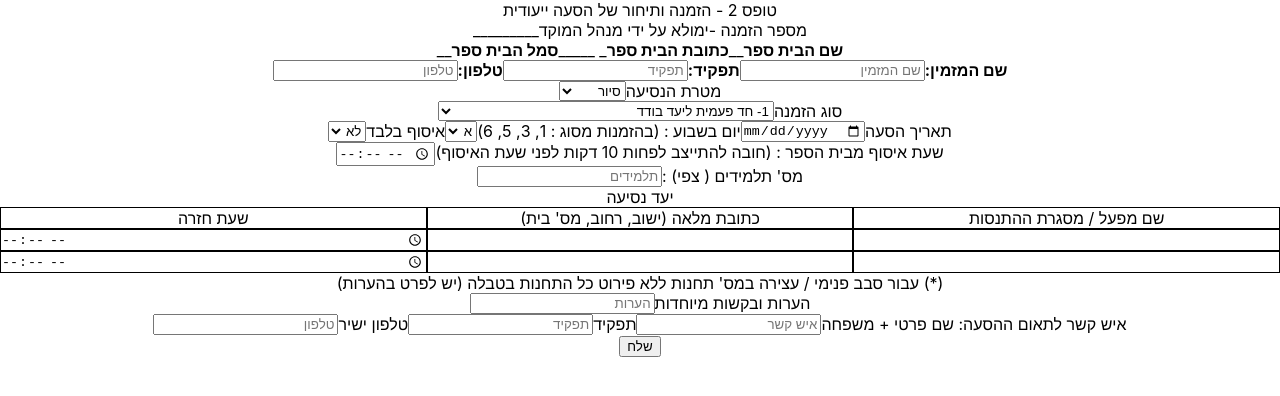
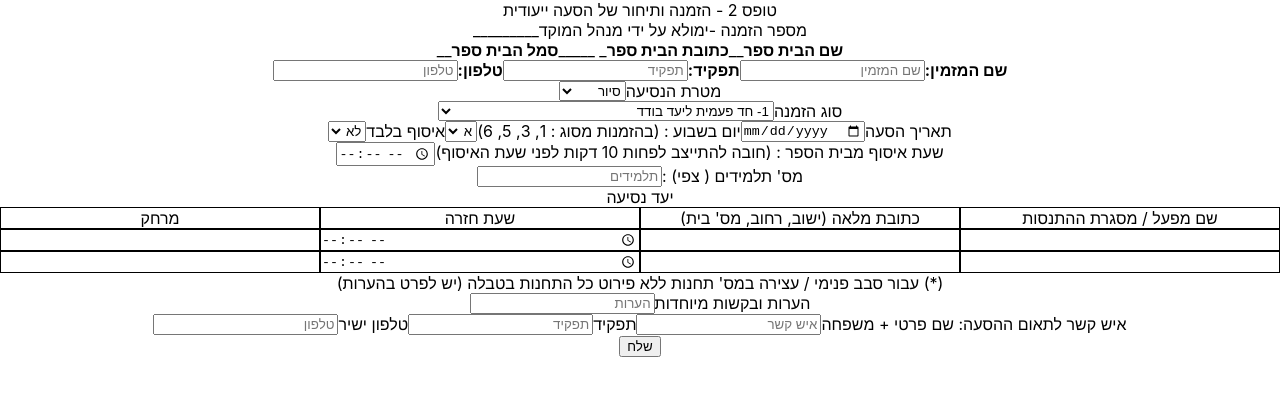
Before and after one commit to IMBenB/way2go, a React (Create React App) app in the folder client/: page /orderForm in a window 1280 px wide. Shown: the top 396 px of the page. Built offline with nearby package versions, Linux system fonts and the light colour scheme.

Commit message:
adding distance

```diff
--- a/client/src/view/oreders/Orders.js
+++ b/client/src/view/oreders/Orders.js
@@ -87,7 +87,7 @@ class Orders extends React.Component {
                      שעת נסיעה{this.state.orders[index].ordertravel_time},  </div><div> איסוף בלבד:{this.state.orders[index].pickuponly},  </div><div> מספר תלמידים:{this.state.orders[index].order_students_number},  </div><div>
                      יעד הנסיעה{this.state.orders[index].oredr_destanation},  </div><div> כתובת היעד{this.state.orders[index].order_address},  </div><div> שעת חזרה{this.state.orders[index].order_return_time},  </div><div>
                      הערות: {this.state.orders[index].order_comments},  </div><div> שם איש קשר:{this.state.orders[index].order_contact_name},  </div><div> תפקיד איש קשר{this.state.orders[index].order_contact_position},  </div><div>
-                     טלפון איש קשר: {this.state.orders[index].order_contact_phone}</div></div>
+                     טלפון איש קשר: {this.state.orders[index].order_contact_phone}, מרחק {this.state.orders[index].distance}</div></div>
                 }
                 )}</div>
 
--- a/client/src/view/oreders/orderForm.css
+++ b/client/src/view/oreders/orderForm.css
@@ -12,7 +12,7 @@
 
 .destinationTable{
     display: grid;
-    grid-template-columns: 1fr 1fr 1fr ;
+    grid-template-columns: 1fr 1fr 1fr 1fr ;
 
 }
 .headTable{
--- a/client/src/view/oreders/orderForm.js
+++ b/client/src/view/oreders/orderForm.js
@@ -39,6 +39,7 @@ class orderForm extends React.Component {
             orderTripA: e.target.orderTripA.value,
             orderAddressA: e.target.orderAddressA.value,
             orderReturnTimeA: e.target.orderReturnTimeA.value,
+            distanceA: e.target.distanceA.value,
             orderTripB: e.target.orderTripB.value,
             orderAddressB: e.target.orderAddressB.value,
             orderReturnTimeB: e.target.orderReturnTimeB.value,
@@ -152,13 +153,17 @@ class orderForm extends React.Component {
                             <div className="headTable">שם מפעל / מסגרת ההתנסות</div>
                             <div className="headTable">כתובת מלאה (ישוב, רחוב, מס' בית)</div>
                             <div className="headTable">שעת חזרה</div>
+                            <div className="headTable">מרחק</div>
 
                             <input className="headTable" name="orderTripA" type="text" placeholder=" " />
                             <input className="headTable" name="orderAddressA" type="text" placeholder=" " />
                             <input className="headTable" name="orderReturnTimeA" type="time" placeholder=" " />
+                            <input className="headTable" name="distanceA" type="number" placeholder=" " />
                             <input className="headTable" name="orderTripB" type="text" placeholder=" " />
                             <input className="headTable" name="orderAddressB" type="text" placeholder=" " />
                             <input className="headTable" name="orderReturnTimeB" type="time" placeholder=" " />
+                            <input className="headTable" name="distanceB" type="number" placeholder=" " />
+
 
 
                         </div>
```
Also changed, not shown: 1 other file (tests, documents, lock files or other folders).
